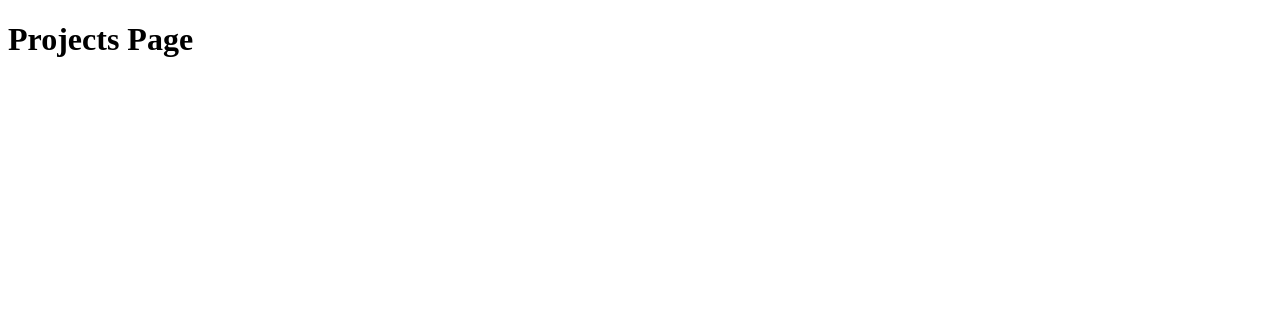
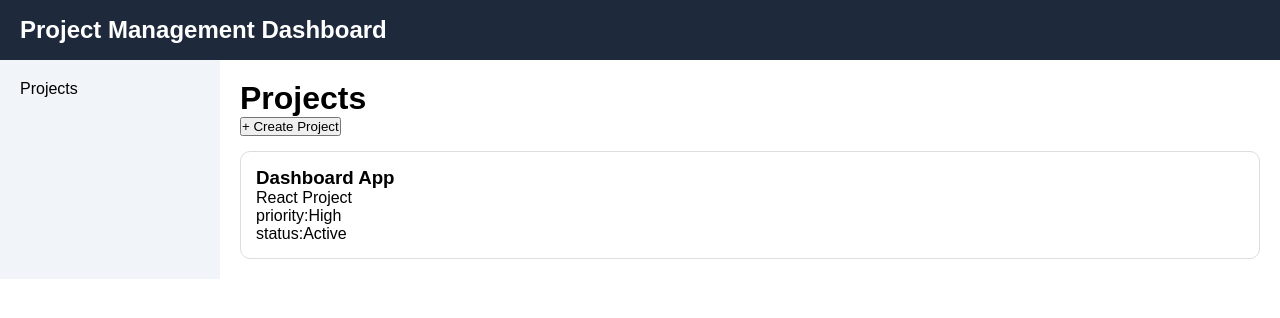
Before and after one commit to Kamalesh-git23/project-management-dashboard, a React (Vite) app: page / in a window 1280 px wide. Shown: the top 318 px of the page. Built offline with nearby package versions, Linux system fonts and the light colour scheme.

Commit message:
feat: create projects page layout

```diff
--- /dev/null
+++ b/src/components/common/Navbar.jsx
@@ -0,0 +1,11 @@
+import React from 'react'
+
+function Navbar() {
+  return (
+    <nav className='navbar'>
+        <h2>Project Management Dashboard</h2>
+    </nav>
+  );
+}
+
+export default Navbar;
--- /dev/null
+++ b/src/components/common/Sidebar.jsx
@@ -0,0 +1,12 @@
+import React from 'react'
+import { Link } from "react-router-dom";
+
+function Sidebar() {
+  return (
+    <aside className='sidebar'>
+        <Link to='/'>Projects</Link>
+    </aside>
+  );
+}
+
+export default Sidebar;
--- /dev/null
+++ b/src/components/projects/ProjectCard.jsx
@@ -0,0 +1,23 @@
+import React from 'react'
+
+function ProjectCard({project}) {
+  return (
+    <div className='project-card'>
+        <h3>{project.name}</h3>
+
+        <p>{project.description}</p>
+
+        <p>
+            priority:
+            {project.priority}
+        </p>
+
+        <p>
+            status:
+            {project.status}
+        </p>
+    </div>
+  );
+}
+
+export default ProjectCard;
--- /dev/null
+++ b/src/components/projects/ProjectForm.jsx
@@ -0,0 +1,11 @@
+import React from 'react'
+
+function ProjectForm() {
+  return (
+    <button>
+        + Create Project
+    </button>
+  );
+}
+
+export default ProjectForm;
--- a/src/index.css
+++ b/src/index.css
@@ -0,0 +1,47 @@
+*{
+  margin: 0;
+  padding: 0;
+  box-sizing: border-box;
+}
+
+body{
+  font-family: Arial, Helvetica, sans-serif;
+}
+
+.navbar{
+  height: 60px;
+  background: #1e293b;
+  color: white;
+  display: flex;
+  align-items: center;
+  padding: 0 20px;
+}
+
+.layout{
+  display: flex;
+  min-height: calc(100vh-60px);
+}
+
+.sidebar{
+  width: 220px;
+  background: #f1f5f9;
+  padding: 20px;
+}
+
+.sidebar a{
+  text-decoration: none;
+  color: black;
+  display: block;
+}
+
+.content{
+  flex: 1;
+  padding: 20px;
+}
+
+.project-card{
+  border:1px solid #ddd;
+  padding: 15px;
+  border-radius: 10px;
+  margin-top: 15px;
+}
--- a/src/pages/ProjectsPage.jsx
+++ b/src/pages/ProjectsPage.jsx
@@ -1,8 +1,45 @@
 import React from 'react'
+import Navbar from '../components/common/Navbar';
+import Sidebar from '../components/common/Sidebar';
+import ProjectCard from '../components/projects/ProjectCard';
+import ProjectForm from '../components/projects/ProjectForm';
+
 
 function ProjectsPage() {
-  return (
-    <h1>Projects Page</h1>
+    const dummyProjects = [
+        {
+            id:1,
+            name: "Dashboard App",
+            description: "React Project",
+            priority: "High",
+            status: "Active"
+        }
+    ];
+
+    return (
+        <>
+            <Navbar/>
+
+
+
+            <div className='layout'>
+                <Sidebar/>
+
+                <main className='content'>
+                    <h1>Projects</h1>
+
+                    <ProjectForm />
+
+                    {dummyProjects.map(project => (
+                        <ProjectCard
+                            key={project.id} project={project}/>
+                    ))}
+
+                </main>
+            </div>
+
+
+        </>
   )
 }
 
```
